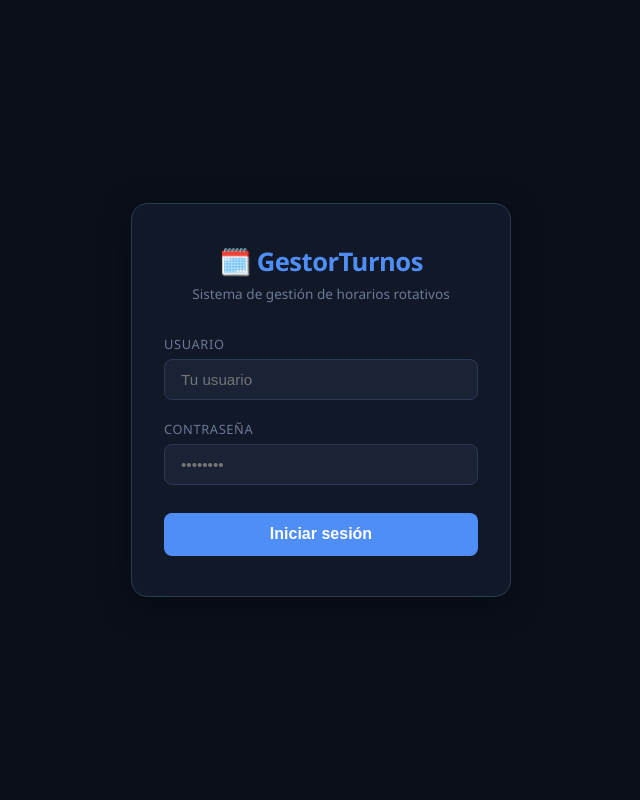
After one commit to arielin123/gestor-turnos, a Flask app: page /login in a window 1280 px wide. The commit adds this page. Shown: the whole page, without its empty margins (319-959 px from the left). Run offline with Flask 3, Linux system fonts and the light colour scheme.

Commit message:
feat: login, roles, fix colores AM/PM, balance AM/PM

```diff
--- a/app.py
+++ b/app.py
@@ -1,11 +1,13 @@
-import os, json, calendar
-from flask import Flask, render_template, request, jsonify
+import os, json, calendar, hashlib, secrets
+from flask import Flask, render_template, request, jsonify, session, redirect, url_for
 from datetime import date
+from functools import wraps
 from sqlalchemy import create_engine, text
 from scheduler import generate_schedule, date_range, is_sunday, SHIFT_HOURS, SHIFT_COLORS, SPECIAL_WORK_WEEKDAYS
 from excel_import import import_excel
 
 app = Flask(__name__)
+app.secret_key = os.environ.get("SECRET_KEY", "gestor-turnos-secret-2026")
 
 # ── Database connection ───────────────────────────────────────────────────────
 # Render provides DATABASE_URL as postgres://... but SQLAlchemy needs postgresql://
@@ -20,11 +22,8 @@ def get_db_url():
 
 engine = create_engine(get_db_url(), pool_pre_ping=True)
 
-# Inicializar DB al arrancar — funciona tanto con python app.py como con gunicorn
 def get_db():
     return engine.connect()
-
-# Llamar init_db al importar el módulo (necesario para gunicorn)
 
 def init_db():
     with engine.connect() as conn:
@@ -75,9 +74,32 @@ def init_db():
                 UNIQUE(year, month, employee_id)
             )
         """))
+        conn.execute(text("""
+            CREATE TABLE IF NOT EXISTS app_users (
+                id SERIAL PRIMARY KEY,
+                username TEXT NOT NULL UNIQUE,
+                password_hash TEXT NOT NULL,
+                role TEXT NOT NULL DEFAULT 'vista'
+            )
+        """))
         conn.commit()
 
-        # Seed employees if empty
+        # Seed superuser and vista user if not exist
+        def hash_pw(pw):
+            return hashlib.sha256(pw.encode()).hexdigest()
+
+        su = conn.execute(text("SELECT id FROM app_users WHERE username='admin'")).fetchone()
+        if not su:
+            conn.execute(text(
+                "INSERT INTO app_users (username, password_hash, role) VALUES (:u, :p, :r)"
+            ), {"u": "admin", "p": hash_pw("Anibal.,2026"), "r": "superuser"})
+
+        vista = conn.execute(text("SELECT id FROM app_users WHERE username='solovista'")).fetchone()
+        if not vista:
+            conn.execute(text(
+                "INSERT INTO app_users (username, password_hash, role) VALUES (:u, :p, :r)"
+            ), {"u": "solovista", "p": hash_pw("solovista"), "r": "vista"})
+        conn.commit()
         count = conn.execute(text("SELECT COUNT(*) FROM employees")).scalar()
         if count == 0:
             seed = [
@@ -112,9 +134,6 @@ def init_db():
             conn.commit()
 
 
-# Ejecutar init_db al cargar el módulo (gunicorn no llama __main__)
-init_db()
-
 def rows_as_dicts(result):
     """Convert SQLAlchemy result rows to list of dicts."""
     keys = result.keys()
@@ -127,13 +146,116 @@ def row_as_dict(result):
     return dict(zip(keys, row)) if row else None
 
 
-# ── Routes ────────────────────────────────────────────────────────────────────
+def hash_pw(pw):
+    return hashlib.sha256(pw.encode()).hexdigest()
+
+def login_required(f):
+    @wraps(f)
+    def decorated(*args, **kwargs):
+        if "user" not in session:
+            return redirect(url_for("login_page"))
+        return f(*args, **kwargs)
+    return decorated
+
+def admin_required(f):
+    @wraps(f)
+    def decorated(*args, **kwargs):
+        if "user" not in session:
+            return redirect(url_for("login_page"))
+        if session.get("role") not in ("admin", "superuser"):
+            return jsonify({"error": "Sin permisos"}), 403
+        return f(*args, **kwargs)
+    return decorated
+
+# ── Auth routes ───────────────────────────────────────────────────────────────
+
+@app.route("/login", methods=["GET"])
+def login_page():
+    if "user" in session:
+        return redirect(url_for("index"))
+    return render_template("login.html")
+
+@app.route("/login", methods=["POST"])
+def login_post():
+    d = request.json or request.form
+    username = d.get("username", "").strip()
+    password = d.get("password", "")
+    with get_db() as conn:
+        user = row_as_dict(conn.execute(text(
+            "SELECT * FROM app_users WHERE username=:u AND password_hash=:p"
+        ), {"u": username, "p": hash_pw(password)}))
+    if not user:
+        return jsonify({"error": "Usuario o contraseña incorrectos"}), 401
+    session["user"] = user["username"]
+    session["role"] = user["role"]
+    session["user_id"] = user["id"]
+    return jsonify({"ok": True, "role": user["role"]})
+
+@app.route("/logout")
+def logout():
+    session.clear()
+    return redirect(url_for("login_page"))
+
+@app.route("/api/users", methods=["GET"])
+@login_required
+def get_users():
+    if session.get("role") not in ("admin", "superuser"):
+        return jsonify({"error": "Sin permisos"}), 403
+    with get_db() as conn:
+        rows = rows_as_dicts(conn.execute(text(
+            "SELECT id, username, role FROM app_users ORDER BY role, username"
+        )))
+    return jsonify(rows)
+
+@app.route("/api/users", methods=["POST"])
+@login_required
+def create_user():
+    if session.get("role") not in ("admin", "superuser"):
+        return jsonify({"error": "Sin permisos"}), 403
+    d = request.json
+    role = d.get("role", "vista")
+    # Solo superuser puede crear admins
+    if role in ("admin", "superuser") and session.get("role") != "superuser":
+        return jsonify({"error": "Solo el superusuario puede crear administradores"}), 403
+    try:
+        with get_db() as conn:
+            conn.execute(text(
+                "INSERT INTO app_users (username, password_hash, role) VALUES (:u, :p, :r)"
+            ), {"u": d["username"], "p": hash_pw(d["password"]), "r": role})
+            conn.commit()
+    except Exception:
+        return jsonify({"error": "El usuario ya existe"}), 400
+    return jsonify({"ok": True})
+
+@app.route("/api/users/<int:uid>", methods=["DELETE"])
+@login_required
+def delete_user(uid):
+    if session.get("role") != "superuser":
+        return jsonify({"error": "Solo el superusuario puede eliminar usuarios"}), 403
+    with get_db() as conn:
+        user = row_as_dict(conn.execute(text(
+            "SELECT role FROM app_users WHERE id=:id"
+        ), {"id": uid}))
+        if user and user["role"] == "superuser":
+            return jsonify({"error": "No se puede eliminar al superusuario"}), 403
+        conn.execute(text("DELETE FROM app_users WHERE id=:id"), {"id": uid})
+        conn.commit()
+    return jsonify({"ok": True})
+
+@app.route("/api/me", methods=["GET"])
+@login_required
+def get_me():
+    return jsonify({"user": session["user"], "role": session["role"]})
+
+# ── Main routes ───────────────────────────────────────────────────────────────
 
 @app.route("/")
+@login_required
 def index():
     return render_template("index.html")
 
 @app.route("/api/employees", methods=["GET"])
+@login_required
 def get_employees():
     with get_db() as conn:
         rows = rows_as_dicts(conn.execute(text(
@@ -142,6 +264,7 @@ def get_employees():
     return jsonify(rows)
 
 @app.route("/api/employees", methods=["POST"])
+@admin_required
 def add_employee():
     d = request.json
     try:
@@ -155,6 +278,7 @@ def add_employee():
     return jsonify({"ok": True})
 
 @app.route("/api/employees/<int:eid>", methods=["DELETE"])
+@admin_required
 def delete_employee(eid):
     with get_db() as conn:
         conn.execute(text("DELETE FROM employees WHERE id=:id"), {"id": eid})
@@ -163,6 +287,7 @@ def delete_employee(eid):
     return jsonify({"ok": True})
 
 @app.route("/api/vacations", methods=["GET"])
+@login_required
 def get_vacations():
     with get_db() as conn:
         rows = rows_as_dicts(conn.execute(text(
@@ -172,6 +297,7 @@ def get_vacations():
     return jsonify(rows)
 
 @app.route("/api/vacations", methods=["POST"])
+@admin_required
 def add_vacation():
     d = request.json
     with get_db() as conn:
@@ -182,6 +308,7 @@ def add_vacation():
     return jsonify({"ok": True})
 
 @app.route("/api/vacations/<int:vid>", methods=["DELETE"])
+@admin_required
 def delete_vacation(vid):
     with get_db() as conn:
         conn.execute(text("DELETE FROM vacations WHERE id=:id"), {"id": vid})
@@ -189,6 +316,7 @@ def delete_vacation(vid):
     return jsonify({"ok": True})
 
 @app.route("/api/holidays", methods=["GET"])
+@login_required
 def get_holidays():
     with get_db() as conn:
         rows = rows_as_dicts(conn.execute(text(
@@ -197,6 +325,7 @@ def get_holidays():
     return jsonify(rows)
 
 @app.route("/api/holidays", methods=["POST"])
+@admin_required
 def add_holiday():
     d = request.json
     try:
@@ -210,6 +339,7 @@ def add_holiday():
     return jsonify({"ok": True})
 
 @app.route("/api/holidays/<int:hid>", methods=["DELETE"])
+@admin_required
 def delete_holiday(hid):
     with get_db() as conn:
         conn.execute(text("DELETE FROM holidays WHERE id=:id"), {"id": hid})
@@ -217,6 +347,7 @@ def delete_holiday(hid):
     return jsonify({"ok": True})
 
 @app.route("/api/generate", methods=["POST"])
+@admin_required
 def generate():
     d = request.json
     year, month = int(d["year"]), int(d["month"])
@@ -304,6 +435,7 @@ def generate():
 
 
 @app.route("/api/approve", methods=["POST"])
+@admin_required
 def approve():
     d = request.json
     year, month = int(d["year"]), int(d["month"])
@@ -358,6 +490,7 @@ def approve():
 
 
 @app.route("/api/schedule/<int:year>/<int:month>", methods=["GET"])
+@login_required
 def get_schedule(year, month):
     with get_db() as conn:
         row = row_as_dict(conn.execute(text(
@@ -369,6 +502,7 @@ def get_schedule(year, month):
 
 
 @app.route("/api/schedule/<int:year>/<int:month>", methods=["DELETE"])
+@admin_required
 def delete_schedule(year, month):
     with get_db() as conn:
         conn.execute(text("DELETE FROM schedules WHERE year=:y AND month=:m"), {"y": year, "m": month})
@@ -378,6 +512,7 @@ def delete_schedule(year, month):
 
 
 @app.route("/api/schedule/cell", methods=["POST"])
+@admin_required
 def update_cell():
     d = request.json
     year, month = int(d["year"]), int(d["month"])
@@ -500,6 +635,7 @@ def update_cell():
 # ── Excel import ──────────────────────────────────────────────────────────────
 
 @app.route("/api/import-excel", methods=["POST"])
+@admin_required
 def import_excel_route():
     if "file" not in request.files:
         return jsonify({"error": "No se recibió archivo"}), 400
--- a/scheduler.py
+++ b/scheduler.py
@@ -41,8 +41,8 @@ BLOCK_PREF = {"PM": 4, "AM": 3, "NIGHT": 3}  # preferred/target block length
 REST_MIN   = {"PM": 1, "AM": 2, "NIGHT": 3}
 REST_IDEAL = {"PM": 2, "AM": 2, "NIGHT": 3}
 
-# Hard cap per shift per day (from real schedules: max ever seen was AM=4, PM=3, NIGHT=3)
-SHIFT_MAX = {"AM": 2, "PM": 3, "NIGHT": 3}
+# Hard cap per shift per day: max 2 rotativos per shift to keep AM/PM balanced
+SHIFT_MAX = {"AM": 2, "PM": 2, "NIGHT": 2}
 
 MIN_FREE_SUNDAYS = 1
 MIN_WORK = 18
--- /dev/null
+++ b/templates/login.html
@@ -0,0 +1,166 @@
+<!DOCTYPE html>
+<html lang="es">
+<head>
+<meta charset="UTF-8"/>
+<meta name="viewport" content="width=device-width, initial-scale=1.0"/>
+<title>GestorTurnos — Iniciar sesión</title>
+<style>
+  *, *::before, *::after { box-sizing: border-box; margin: 0; padding: 0; }
+  :root {
+    --bg: #0a0f1a;
+    --surface: #111827;
+    --surface2: #1a2235;
+    --border: #2a3a55;
+    --text: #e8eaf0;
+    --muted: #6b7a99;
+    --accent: #4f8ef7;
+    --accent-hover: #3a7de8;
+    --error: #e87a7a;
+    --success: #5de87a;
+  }
+  body {
+    background: var(--bg);
+    color: var(--text);
+    font-family: 'Segoe UI', system-ui, sans-serif;
+    min-height: 100vh;
+    display: flex;
+    align-items: center;
+    justify-content: center;
+  }
+  .login-box {
+    background: var(--surface);
+    border: 1px solid var(--border);
+    border-radius: 16px;
+    padding: 2.5rem 2rem;
+    width: 100%;
+    max-width: 380px;
+    box-shadow: 0 8px 32px rgba(0,0,0,0.4);
+  }
+  .logo {
+    text-align: center;
+    margin-bottom: 2rem;
+  }
+  .logo h1 {
+    font-size: 1.6rem;
+    font-weight: 700;
+    color: var(--accent);
+    letter-spacing: -0.02em;
+  }
+  .logo p {
+    color: var(--muted);
+    font-size: 0.85rem;
+    margin-top: 0.3rem;
+  }
+  .field {
+    margin-bottom: 1.2rem;
+  }
+  label {
+    display: block;
+    font-size: 0.8rem;
+    color: var(--muted);
+    margin-bottom: 0.4rem;
+    letter-spacing: 0.05em;
+    text-transform: uppercase;
+  }
+  input {
+    width: 100%;
+    background: var(--surface2);
+    border: 1px solid var(--border);
+    border-radius: 8px;
+    padding: 0.7rem 1rem;
+    color: var(--text);
+    font-size: 0.95rem;
+    outline: none;
+    transition: border-color 0.2s;
+  }
+  input:focus { border-color: var(--accent); }
+  .btn-login {
+    width: 100%;
+    background: var(--accent);
+    color: #fff;
+    border: none;
+    border-radius: 8px;
+    padding: 0.8rem;
+    font-size: 1rem;
+    font-weight: 600;
+    cursor: pointer;
+    margin-top: 0.5rem;
+    transition: background 0.2s;
+  }
+  .btn-login:hover { background: var(--accent-hover); }
+  .btn-login:disabled { opacity: 0.6; cursor: not-allowed; }
+  .error-msg {
+    background: #2a1010;
+    border: 1px solid var(--error);
+    color: var(--error);
+    border-radius: 8px;
+    padding: 0.6rem 1rem;
+    font-size: 0.85rem;
+    margin-top: 1rem;
+    display: none;
+  }
+</style>
+</head>
+<body>
+<div class="login-box">
+  <div class="logo">
+    <h1>🗓️ GestorTurnos</h1>
+    <p>Sistema de gestión de horarios rotativos</p>
+  </div>
+  <div class="field">
+    <label>Usuario</label>
+    <input type="text" id="username" placeholder="Tu usuario" autocomplete="username"/>
+  </div>
+  <div class="field">
+    <label>Contraseña</label>
+    <input type="password" id="password" placeholder="••••••••" autocomplete="current-password"/>
+  </div>
+  <button class="btn-login" id="btn-login" onclick="doLogin()">Iniciar sesión</button>
+  <div class="error-msg" id="error-msg"></div>
+</div>
+<script>
+  document.addEventListener('keydown', e => { if (e.key === 'Enter') doLogin(); });
+
+  async function doLogin() {
+    const username = document.getElementById('username').value.trim();
+    const password = document.getElementById('password').value;
+    const btn      = document.getElementById('btn-login');
+    const errDiv   = document.getElementById('error-msg');
+
+    if (!username || !password) {
+      showError('Ingresá usuario y contraseña.');
+      return;
+    }
+
+    btn.disabled = true;
+    btn.textContent = 'Ingresando...';
+    errDiv.style.display = 'none';
+
+    try {
+      const res = await fetch('/login', {
+        method: 'POST',
+        headers: { 'Content-Type': 'application/json' },
+        body: JSON.stringify({ username, password })
+      });
+      const data = await res.json();
+      if (res.ok) {
+        window.location.href = '/';
+      } else {
+        showError(data.error || 'Error al iniciar sesión.');
+      }
+    } catch(e) {
+      showError('Error de conexión.');
+    } finally {
+      btn.disabled = false;
+      btn.textContent = 'Iniciar sesión';
+    }
+  }
+
+  function showError(msg) {
+    const errDiv = document.getElementById('error-msg');
+    errDiv.textContent = msg;
+    errDiv.style.display = 'block';
+  }
+</script>
+</body>
+</html>
```
Also changed, not shown: templates/index.html (+113 -2 lines).
